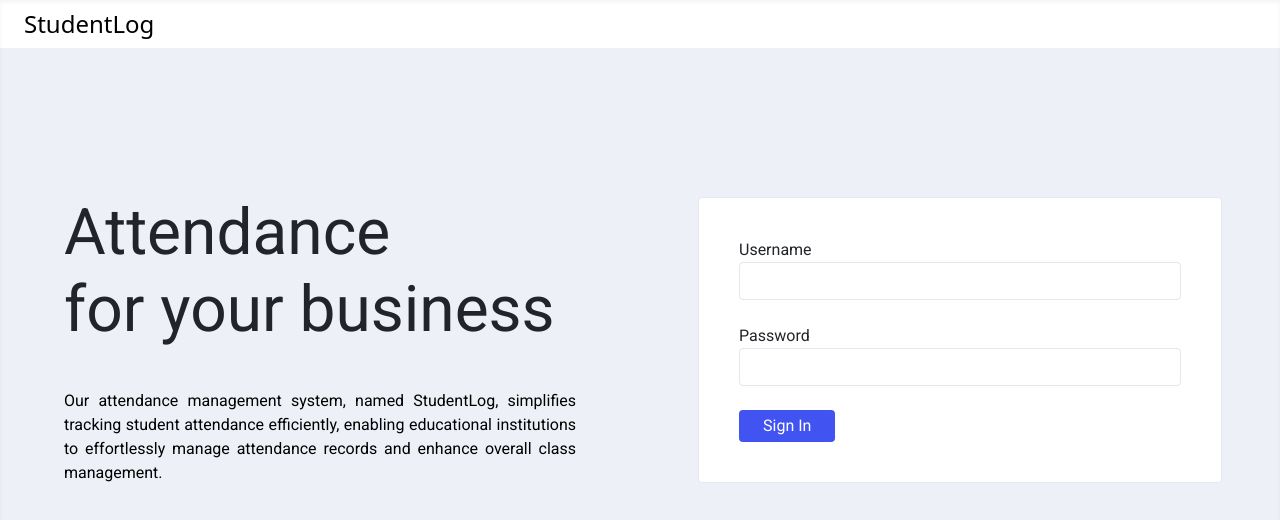
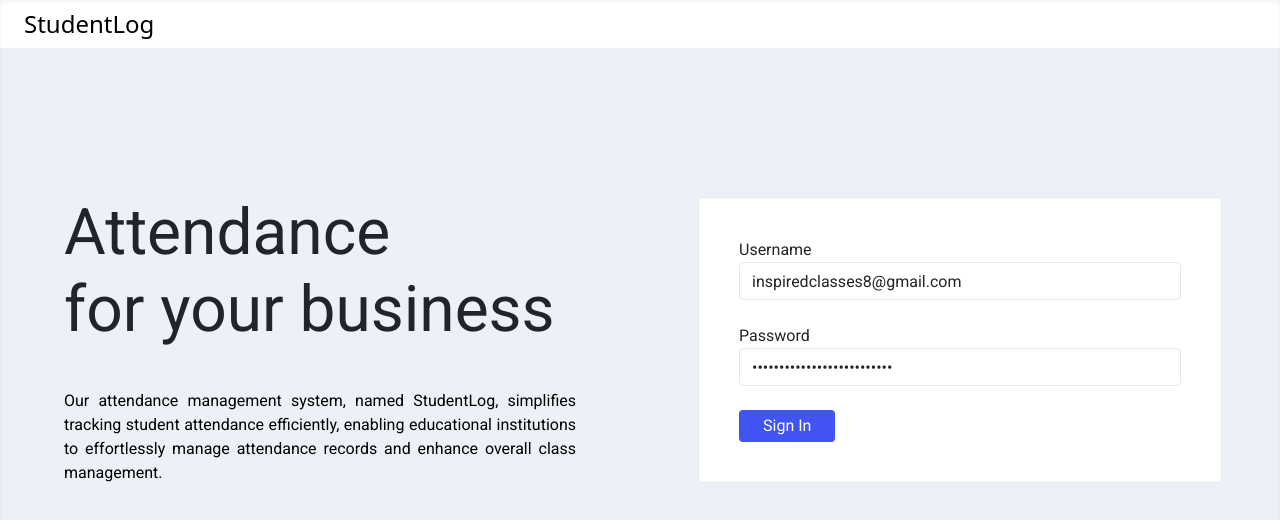
Before and after one commit to manish8285/student-log, a React (Vite) app in the folder frontend/student-log/: page / in a window 1280 px wide. Shown: the top 520 px of the page. Built offline with nearby package versions, Linux system fonts and the light colour scheme.

Commit message:
filled user passwrod

```diff
--- a/frontend/student-log/src/components/SignIn.jsx
+++ b/frontend/student-log/src/components/SignIn.jsx
@@ -5,8 +5,8 @@
 
 const SignIn = () => {
     let navigate = useNavigate()
-    const [email,setEmail]= useState("")
-    const [password,setPassword]= useState("")
+    const [email,setEmail]= useState("inspiredclasses8@gmail.com")
+    const [password,setPassword]= useState("inspiredclasses8@gmail.com")
     const [message,setMessage]= useState("")
     const [loader,setLoader] = useState(false)
 
```
